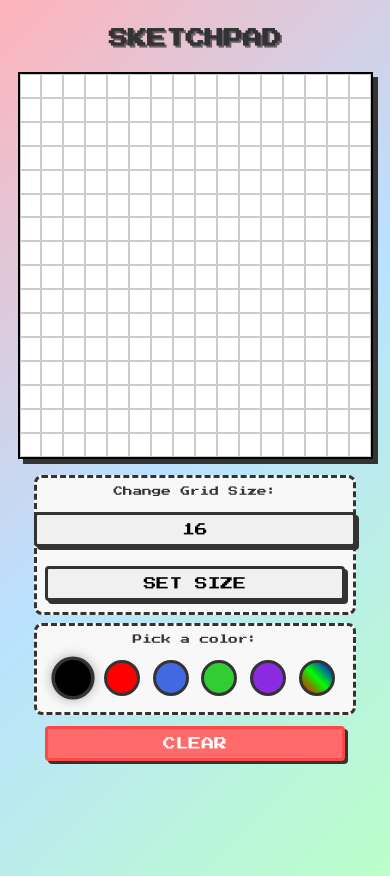
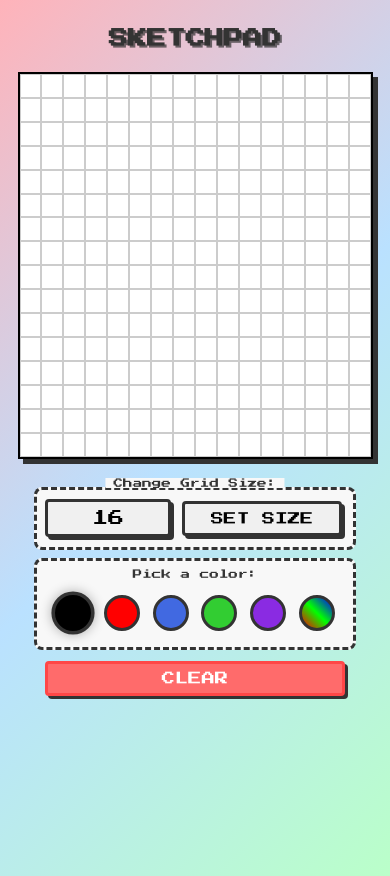
Before and after one commit to davidspiegs/etch_a_sketch_odin_project, a plain HTML site: page index.html in a window 390 px wide. Drawn offline with Linux system fonts and the light colour scheme.

Commit message:
Fixed mobile bug. Made it even more mobile friendly and adjusted the UI a bit on mobile

```diff
--- a/style.css
+++ b/style.css
@@ -319,15 +319,51 @@ h1 {
     }
 
     .input-container {
+        display: flex;
+        flex-direction: row;
+        gap: 0.5rem;
+        padding: 0.5rem;
+        border: 3px dashed #333;
+        border-radius: 8px;
+        background: #f8f8f8;
         width: 100%;
-        padding: 0.5rem;
+        max-width: 300px;
+        position: relative;
+        margin-top: 12px;
     }
 
+    .input-container::before {
+        content: "Change Grid Size:";
+        font-family: 'Press Start 2P', cursive;
+        font-size: 0.6rem;
+        color: #333;
+        position: absolute;
+        top: -12px;
+        left: 50%;
+        transform: translateX(-50%);
+        background: #f8f8f8;
+        padding: 0 0.5rem;
+        white-space: nowrap;
+    }
+
+    .input-container input {
+        width: 40%;
+        text-align: center;
+        font-size: 1rem;
+        margin: 0;
+    }
+
+    .input-container button {
+        width: 60%;
+        font-size: 0.8rem;
+        white-space: nowrap;
+    }
+
+    /* Make buttons and input more compact */
     .buttons button,
     .input-container button,
     .input-container input {
         padding: 0.5rem;
-        font-size: 0.8rem;
     }
 
     /* Make text more readable on mobile */
```
